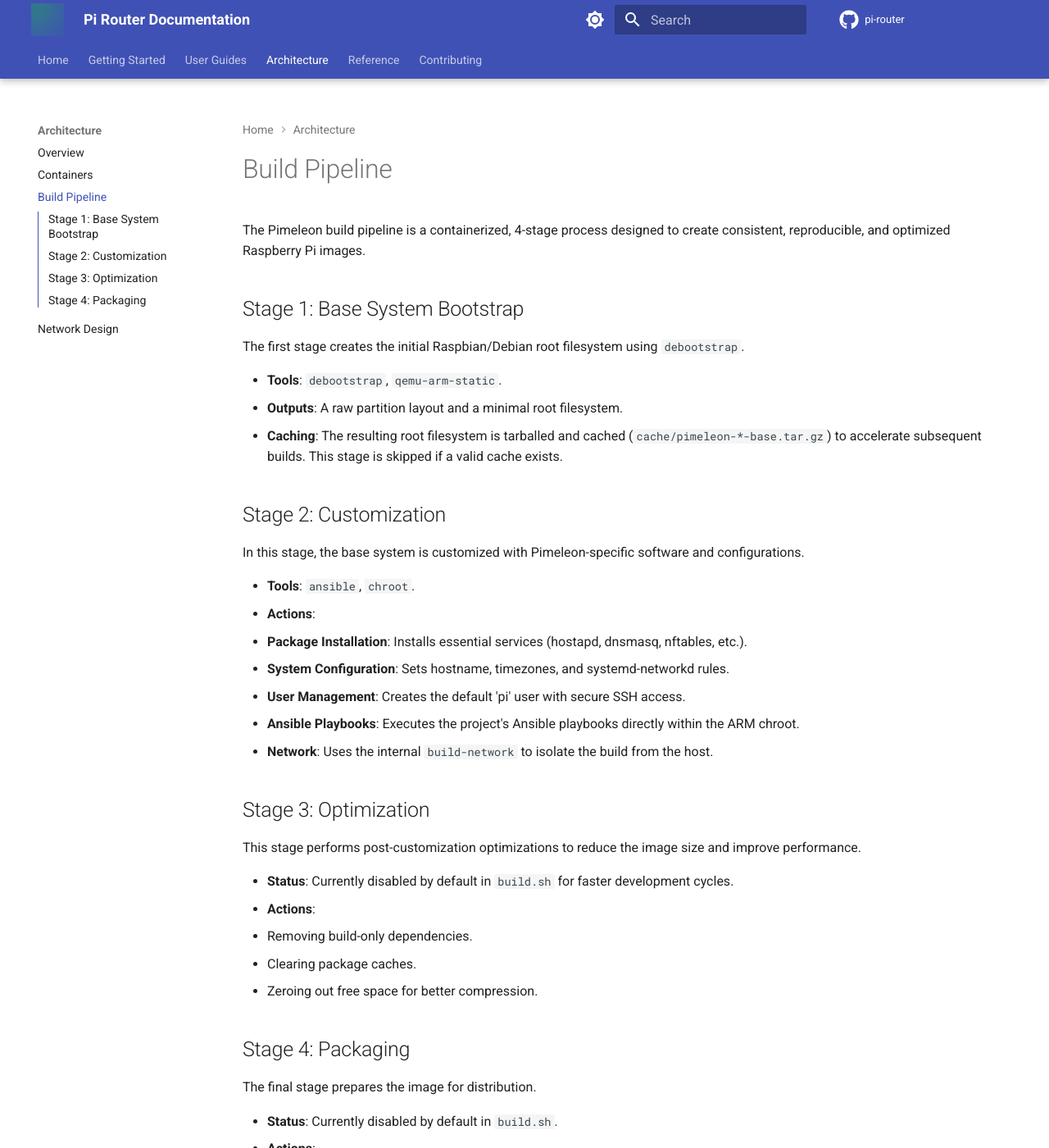
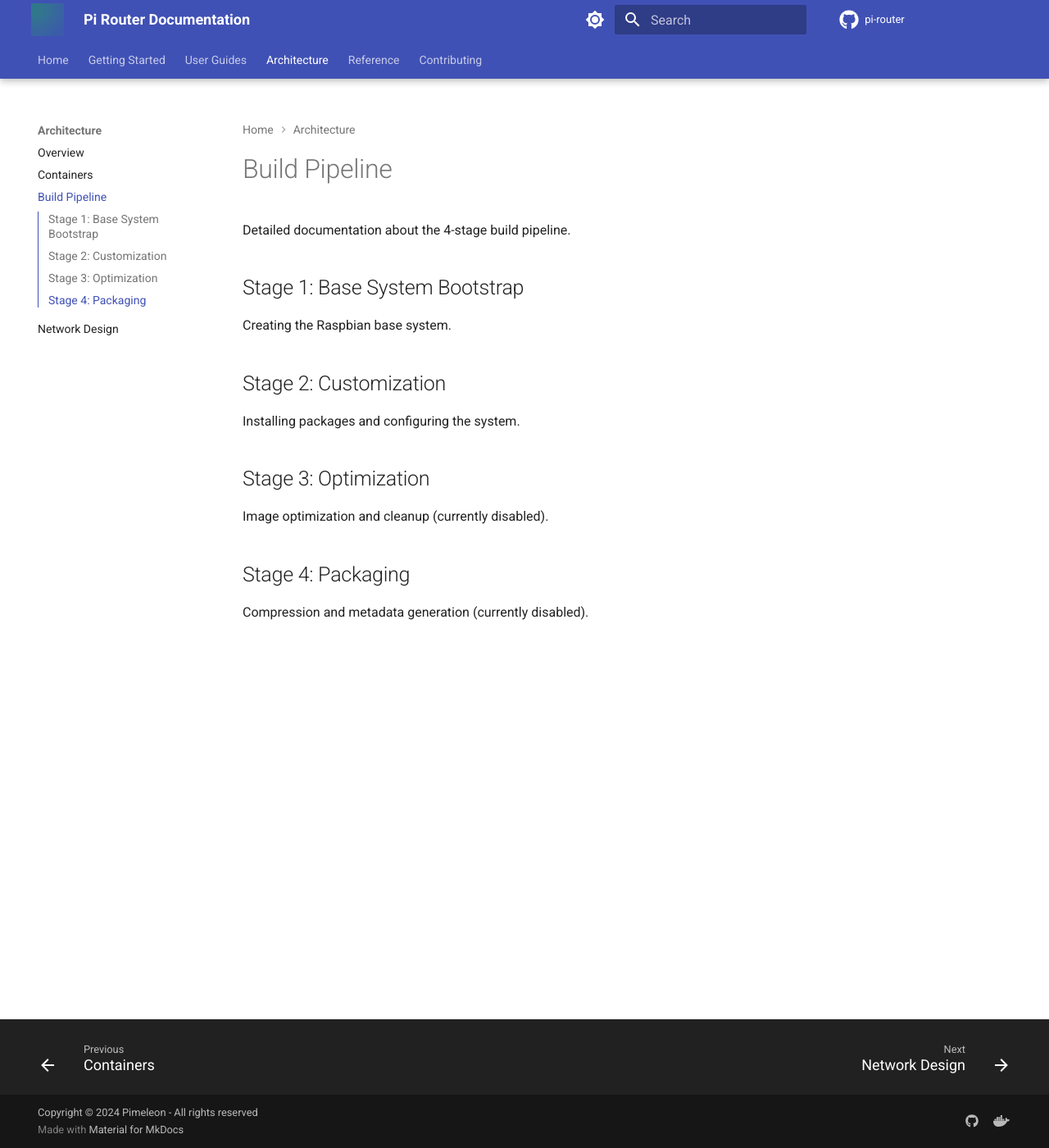
Before and after one commit to pimeleon/build-pimeleon, an MkDocs documentation site: the page built from docs/architecture/build-pipeline.md, in a window 1280 px wide and 1400 px high. Shown: the whole window at 82% size. Built offline with MkDocs 1.6.1 and Material for MkDocs 9.7.7, drawn with Linux system fonts in a browser that asks for light colours; comment, search, counter and statistics services are not loaded; the version menu is left out; some of the changed text lies outside the part shown.

```diff
--- a/docs/architecture/build-pipeline.md
+++ b/docs/architecture/build-pipeline.md
@@ -1,50 +1,19 @@
 # Build Pipeline
 
-The Pimeleon build pipeline is a containerized, 4-stage process designed to create
-consistent, reproducible, and optimized Raspberry Pi images.
+Detailed documentation about the 4-stage build pipeline.
 
 ## Stage 1: Base System Bootstrap
 
-The first stage creates the initial Raspbian/Debian root filesystem using `debootstrap`.
-
-- **Tools**: `debootstrap`, `qemu-arm-static`.
-- **Outputs**: A raw partition layout and a minimal root filesystem.
-- **Caching**: The resulting root filesystem is tarballed and cached (`cache/pimeleon-*-base.tar.gz`)
-  to accelerate subsequent builds. This stage is skipped if a valid cache exists.
+Creating the Raspbian base system.
 
 ## Stage 2: Customization
 
-In this stage, the base system is customized with Pimeleon-specific software and configurations.
-
-- **Tools**: `ansible`, `chroot`.
-- **Actions**:
-  - **Package Installation**: Installs essential services (hostapd, dnsmasq, nftables, etc.).
-  - **System Configuration**: Sets hostname, timezones, and systemd-networkd rules.
-  - **User Management**: Creates the default 'pi' user with secure SSH access.
-  - **Ansible Playbooks**: Executes the project's Ansible playbooks directly within the ARM chroot.
-- **Network**: Uses the internal `build-network` to isolate the build from the host.
+Installing packages and configuring the system.
 
 ## Stage 3: Optimization
 
-This stage performs post-customization optimizations to reduce the image size and improve performance.
-
-- **Status**: Currently disabled by default in `build.sh` for faster development cycles.
-- **Actions**:
-  - Removing build-only dependencies.
-  - Clearing package caches.
-  - Zeroing out free space for better compression.
+Image optimization and cleanup (currently disabled).
 
 ## Stage 4: Packaging
 
-The final stage prepares the image for distribution.
-
-- **Status**: Currently disabled by default in `build.sh`.
-- **Actions**:
-  - **Compression**: Compresses the raw `.img` file using `xz`.
-  - **Metadata**: Generates `metadata.json` with versioning and checksum information.
-  - **Checksums**: Creates SHA256 checksums for all distribution artifacts.
-
----
-
-For more information on how this pipeline is integrated into the automated infrastructure,
-see the [CI/CD Infrastructure](cicd.md) documentation.
+Compression and metadata generation (currently disabled).
```
Also changed, not shown: docs/architecture/overview.md (+4 -11 lines).
